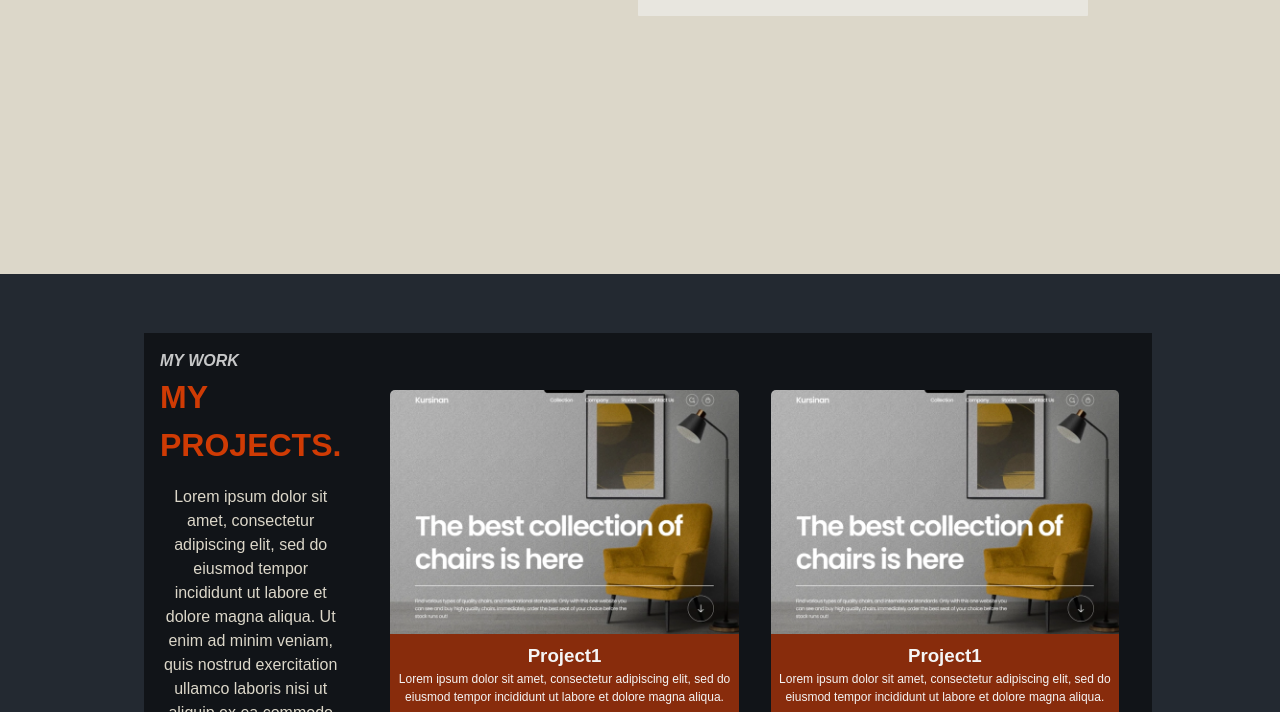
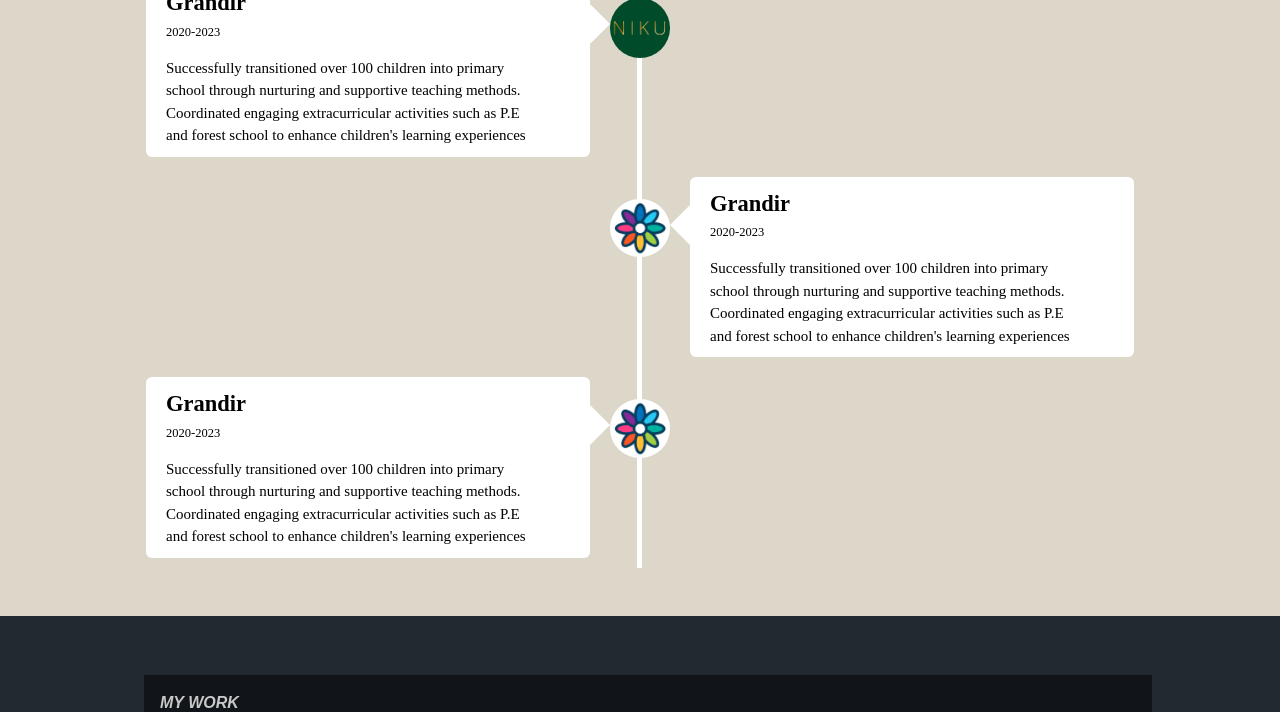
Before and after one commit to ARbayung/my-portfolio, a React app: page / in a window 1280 px wide. Shown: the part 1326-2038 px from the top of the page. Built offline with nearby package versions, Linux system fonts and the light colour scheme.

Commit message:
added timeline section

```diff
--- /dev/null
+++ b/src/components/Timeline.js
@@ -0,0 +1,39 @@
+import React from "react";
+import niku from "./images/nikubar.png";
+import grandir from "./images/grandir.png";
+
+function Timeline(){
+    return <div class="section2">
+                <div class="timeline">
+                    <div class="timeline-container left-container">
+                        <img src={niku}></img>
+                        <div class="timeline-textbox">
+                            <h2>Grandir</h2>
+                            <small>2020-2023</small>
+                            <p>Successfully transitioned over 100 children into primary school through nurturing and supportive teaching methods. Coordinated engaging extracurricular activities such as P.E and forest school to enhance children's learning experiences</p>
+                            <span class="left-container-arrow"></span>
+                        </div>
+                    </div>
+                    <div class="timeline-container right-container">
+                        <img src={grandir}></img>
+                        <div class="timeline-textbox">
+                            <h2>Grandir</h2>
+                            <small>2020-2023</small>
+                            <p>Successfully transitioned over 100 children into primary school through nurturing and supportive teaching methods. Coordinated engaging extracurricular activities such as P.E and forest school to enhance children's learning experiences</p>
+                            <span class="right-container-arrow"></span>
+                        </div>
+                    </div>
+                     <div class="timeline-container left-container">
+                        <img src={grandir}></img>
+                        <div class="timeline-textbox">
+                            <h2>Grandir</h2>
+                            <small>2020-2023</small>
+                            <p>Successfully transitioned over 100 children into primary school through nurturing and supportive teaching methods. Coordinated engaging extracurricular activities such as P.E and forest school to enhance children's learning experiences</p>
+                            <span class="left-container-arrow"></span>
+                        </div>
+                    </div>
+                </div>
+            </div>
+}
+
+export default Timeline;
--- a/src/index.css
+++ b/src/index.css
@@ -409,7 +409,7 @@ header{
     font-size: 0px;
   }
   .hero-right{
-    height: 80%;
+    height: 40%;
   }
 }
 /*Section*/
@@ -424,10 +424,10 @@ header{
 .section2{
   padding:3em;
   background-color: var(--sparecol);
-  padding-left: 10em;
-  padding-right: 10em;
+  padding-left: 6em;
+  padding-right: 6em;
   width: 100%;
-  height: 100vh;
+  height: auto;
   align-items: center;
   justify-content: center;
 }
@@ -630,6 +630,112 @@ header{
   }
 }
 
+/*************TIME LINE***************/
+.timeline{
+  position:relative;
+  width:100%;
+}
+.timeline-container{
+  padding: 10px 50px;
+  position: relative;
+  width: 50%;
+}
+.timeline-textbox{
+  padding: 10px 20px;
+  background-color: white;
+  position: relative;
+  border-radius: 6px;
+  font-size: 15px;
+}
+.left-container{
+  left: 0;
+}
+.right-container{
+  left: 50%;
+}
+.timeline-container img{
+  position: absolute;
+  width: 60px;
+  border-radius: 50%;
+  right: -30px;
+  top: 32px;
+  z-index: 1;
+}
+.right-container img{
+  left: -30px;
+}
+.timeline::after{
+  content: "";
+  position: absolute;
+  width: 5px;
+  height: 100%;
+  background:white;
+  top:0;
+  left: 50%;
+  margin-left: -3px;
+  z-index: 0;
+}
+.timeline-textbox h2{
+  font-weight: 600;
+  font-family: ;
+}
+.timeline-textbox small{
+  display: inline-block;
+  margin-bottom:15px;
+}
+.left-container-arrow{
+  height: 0;
+  width: 0;
+  position: absolute;
+  top: 28px;
+  z-index: 1;
+  border-top: 20px solid transparent;
+  border-bottom: 20px solid transparent;
+  border-left: 20px solid white;
+  right: -20px;
+}
+.right-container-arrow{
+  height: 0;
+  width: 0;
+  position: absolute;
+  top: 28px;
+  z-index: 1;
+  border-top: 20px solid transparent;
+  border-bottom: 20px solid transparent;
+  border-right: 20px solid white;
+  left: -20px;
+}
+/***************RESPONSIVENESS*****************/
+@media (max-width: 800px) {
+  .timeline{
+    margin: 50px auto;
+  }
+  .timeline::after{
+    left: 40px;
+  }
+  .timeline-container{
+    width: 100%;
+    padding-left: 80px;
+    padding-right: 25px;
+  }
+  .timeline-textbox{
+    font-size: 13px;
+  }
+  .timeline-textbox{
+    margin-bottom: 10px;
+  }
+  .right-container{
+    left: 0;
+  }
+  .left-container img, .right-container img{
+    left: 10px;
+  }
+  .left-container-arrow, .right-container-arrow{
+    border-right: 15px solid #fff;
+    border-left: 0;
+    left: 15px;
+  }
+}
 /*Project*/
 .project-section{
   height: auto;
--- a/src/index.js
+++ b/src/index.js
@@ -8,6 +8,7 @@ import Aboutme from './components/Aboutme';
 import Footer from "./components/Footer"
 import Project from './components/Project';
 import Social from './components/Social';
+import Timeline from './components/Timeline';
 
 
 const root = ReactDOM.createRoot(document.getElementById('root'));
@@ -17,6 +18,7 @@ root.render(
     <Social/>
     <Hero/>
     <Aboutme/>
+    <Timeline/>
     <Project/>
   </React.StrictMode>
 );
```
Also changed, not shown: src/components/images/grandir.png (added), src/components/images/nikubar.png (added).
